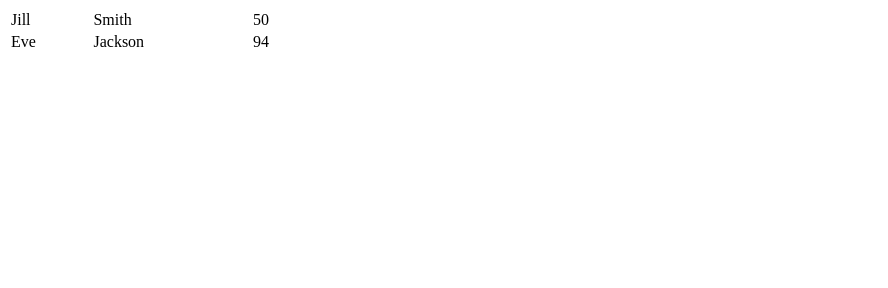
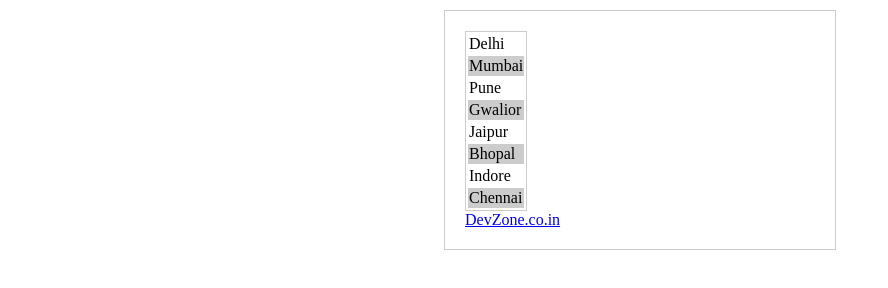
Before and after one commit to zdrenis/zdrenis.github.io, a plain HTML site: page index.html in a window 1280 px wide. Shown: the whole page, without its empty margins (0-888 px from the left). Drawn offline with nearby package versions, Linux system fonts and the light colour scheme.

Commit message:
Angular test

```diff
--- a/index.html
+++ b/index.html
@@ -1,12 +1,32 @@
-<table style="width:300px">
-<tr>
-  <td>Jill</td>
-  <td>Smith</td>
-  <td>50</td>
-</tr>
-<tr>
-  <td>Eve</td>
-  <td>Jackson</td>
-  <td>94</td>
-</tr>
-</table>
+<html ng-app>
+    <head><title>Angularjs Alternate Rows of Table : devzone.co.in</title>
+        <script src="http://code.angularjs.org/1.2.9/angular.min.js"></script>
+        <style>
+            .odd {
+                background-color: #FFF;
+            }
+            .even {
+                background-color: #ccc;
+            }
+            table{
+                border: 1px solid #ccc;
+            }
+            .main{
+                margin: 10px auto;
+                width:350px;
+                border: 1px solid #ccc;
+                padding: 20px;
+            }
+        </style>
+    </head>
+    <body>
+        <div class='main'>
+            <table  ng-init="names = ['Delhi', 'Mumbai', 'Pune', 'Gwalior', 'Jaipur', 'Bhopal', 'Indore', 'Chennai']" >
+                <tr ng-repeat="name in names" ng-class-odd="'odd'" ng-class-even="'even'">
+                    <td>{{name}}</td>
+                </tr>
+            </table>
+            <a href='http://devzone.co.in' target='_blank'>DevZone.co.in</a>
+        </div>
+    </body>
+</html>
```
